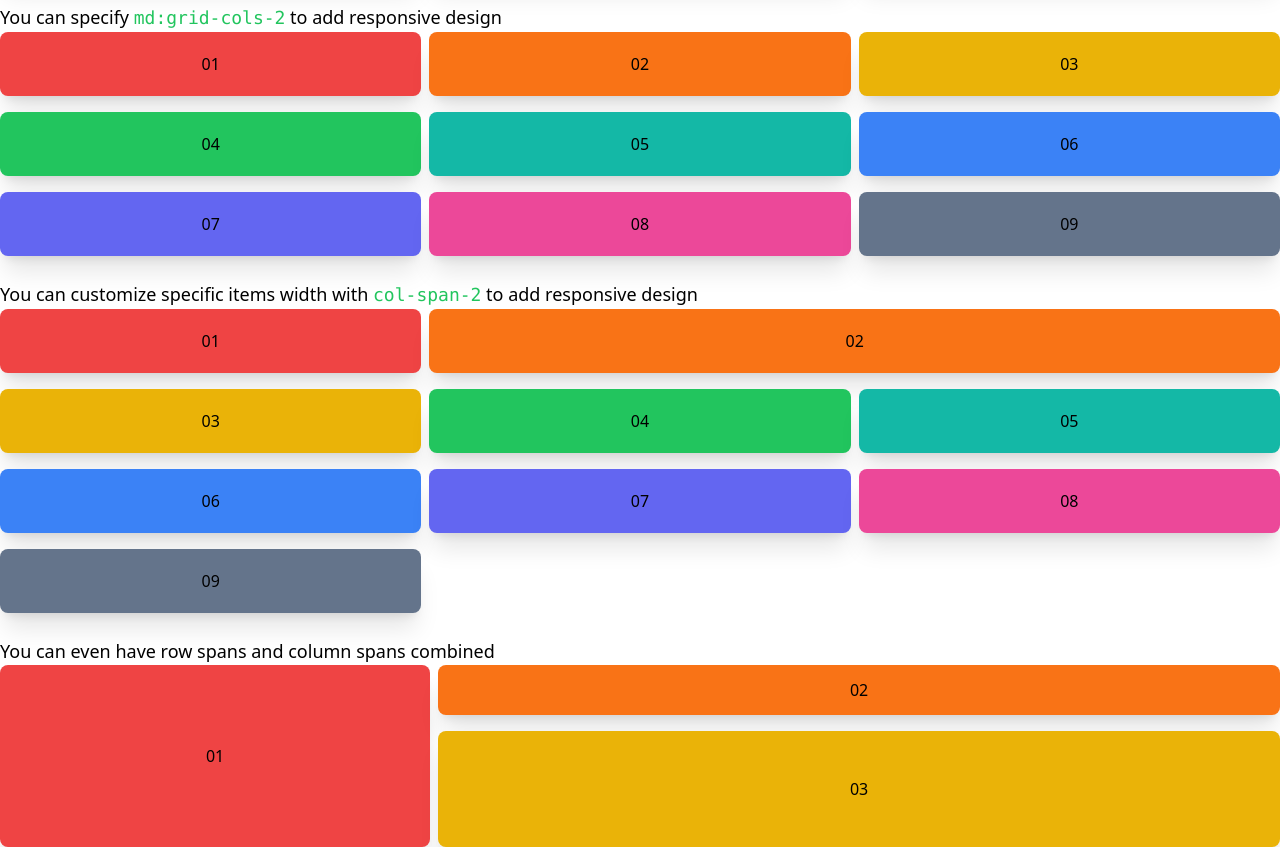
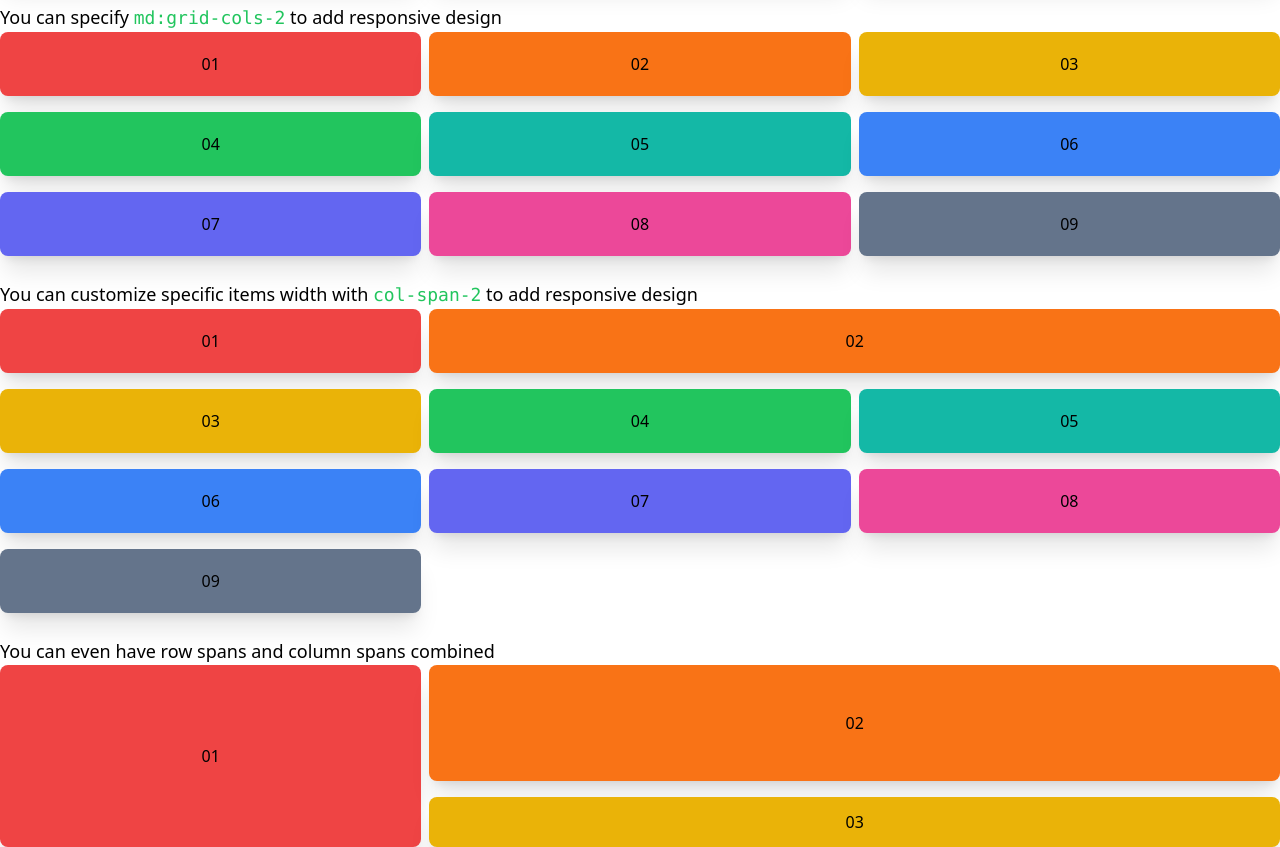
Before and after one commit to SpringfieldCollege-MPCS/CISC288-TailwindStarter, a website: page src/grid.html in a window 1280 px wide. Shown: the part 1379-2226 px from the top of the page. Drawn offline with nearby package versions, Linux system fonts and the light colour scheme.

Commit message:
Finished Grid

```diff
--- a/src/grid.html
+++ b/src/grid.html
@@ -107,10 +107,10 @@
 
         <br>
         <p class="text-lg">You can even have row spans and column spans combined</p>
-        <div class="grid grid-rows-3 grid-flow-col gap-x-2 gap-y-4">
+        <div class="grid grid-rows-3 grid-cols-3 grid-flow-col gap-x-2 gap-y-4">
             <div class="bg-red-500 rounded-lg shadow-xl min-h-[50px] row-span-3 flex flex-row items-center justify-center">01</div>
-            <div class="bg-orange-500 rounded-lg shadow-xl min-h-[50px] col-span-2 flex flex-row items-center justify-center">02</div>
-            <div class="bg-yellow-500 rounded-lg shadow-xl min-h-[50px] row-span-2 col-span-2 flex flex-row items-center justify-center">03</div>
+            <div class="bg-orange-500 rounded-lg shadow-xl min-h-[50px] row-span-2 col-span-2 flex flex-row items-center justify-center">02</div>
+            <div class="bg-yellow-500 rounded-lg shadow-xl min-h-[50px] col-span-2 flex flex-row items-center justify-center">03</div>
         </div>
 
 
```
Also changed, not shown: src/nav-header.html (+0 -14 lines).
